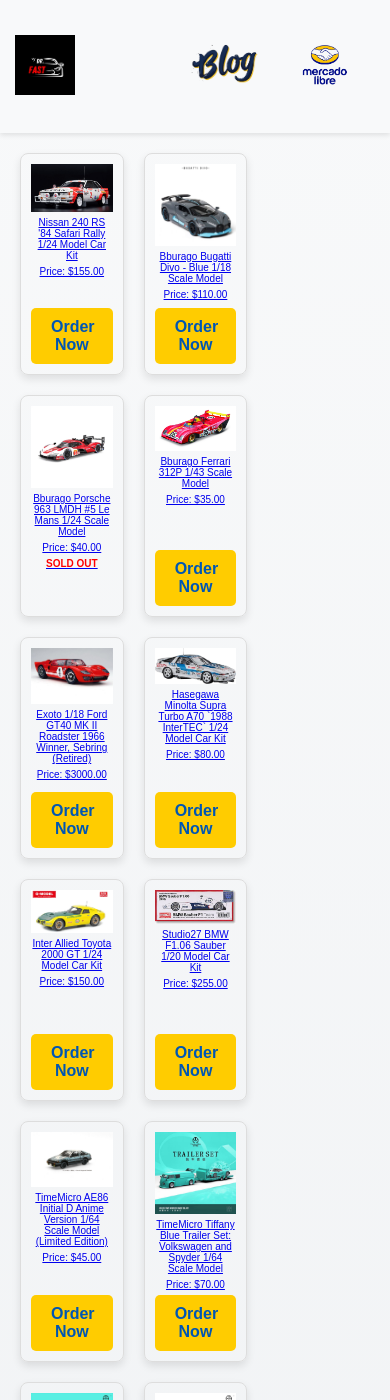
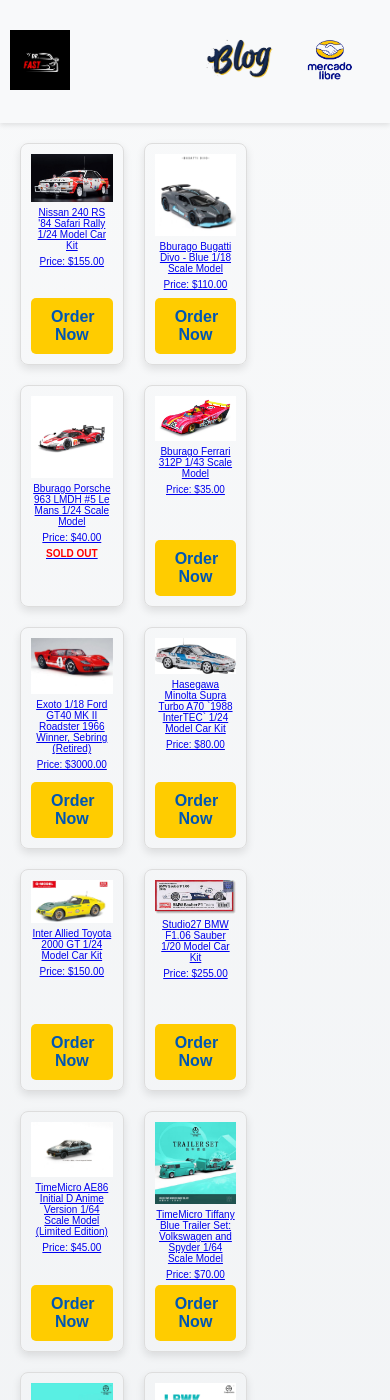
Before and after one commit to drfastfinds/drfastfinds-site, a Jekyll site: the page built from index.markdown, in a window 390 px wide and 1400 px high. Built offline with Jekyll 4.4.1, drawn with Linux system fonts in a browser that asks for light colours.

Commit message:
Update default.html

```diff
--- a/_layouts/default.html
+++ b/_layouts/default.html
@@ -101,7 +101,7 @@
 
         @media (max-width: 768px) {
     header {
-        padding: 5px; /* Reduce padding for mobile */
+        padding: 0px; /* Reduce padding for mobile */
     }
 
     header img {
@@ -121,7 +121,7 @@
         </a>
 <nav>
     <a href="{{ site.baseurl }}/blog.html">
-        <img src="{{ site.baseurl }}/assets/images/blg.png" alt="Blog" class="blog-logo" style="max-width: 100px; height: auto; margin-right: -10px;"> <!-- Adjust spacing here -->
+        <img src="{{ site.baseurl }}/assets/images/blg.png" alt="Blog" class="blog-logo" style="max-width: 100px; height: auto; margin-right: -20px;"> <!-- Adjust spacing here -->
     </a>
     <a href="https://drfastfinds.mercadoshops.com.mx" target="_blank">
         <img src="{{ site.baseurl }}/assets/images/mercadologopng.png" alt="Mercado Libre" class="mercado-logo" style="max-width: 100px; height: auto;">
```
